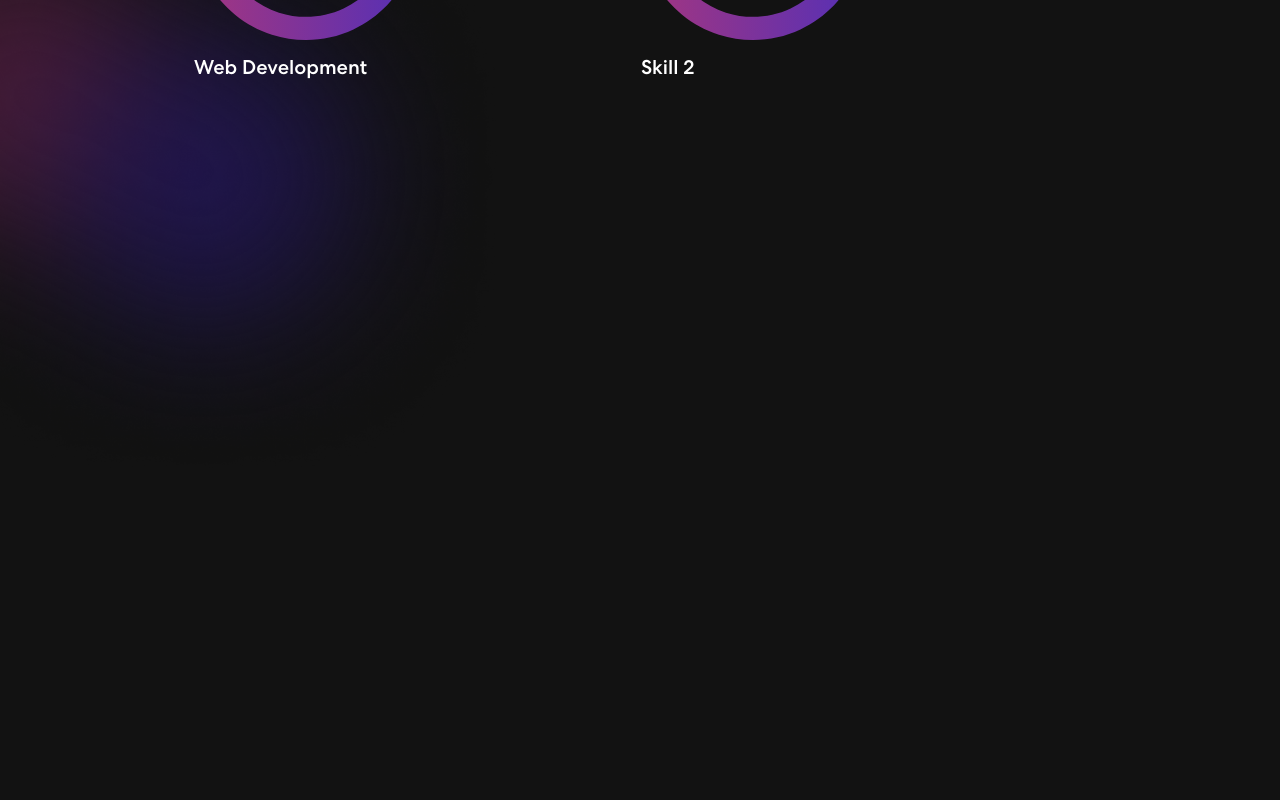
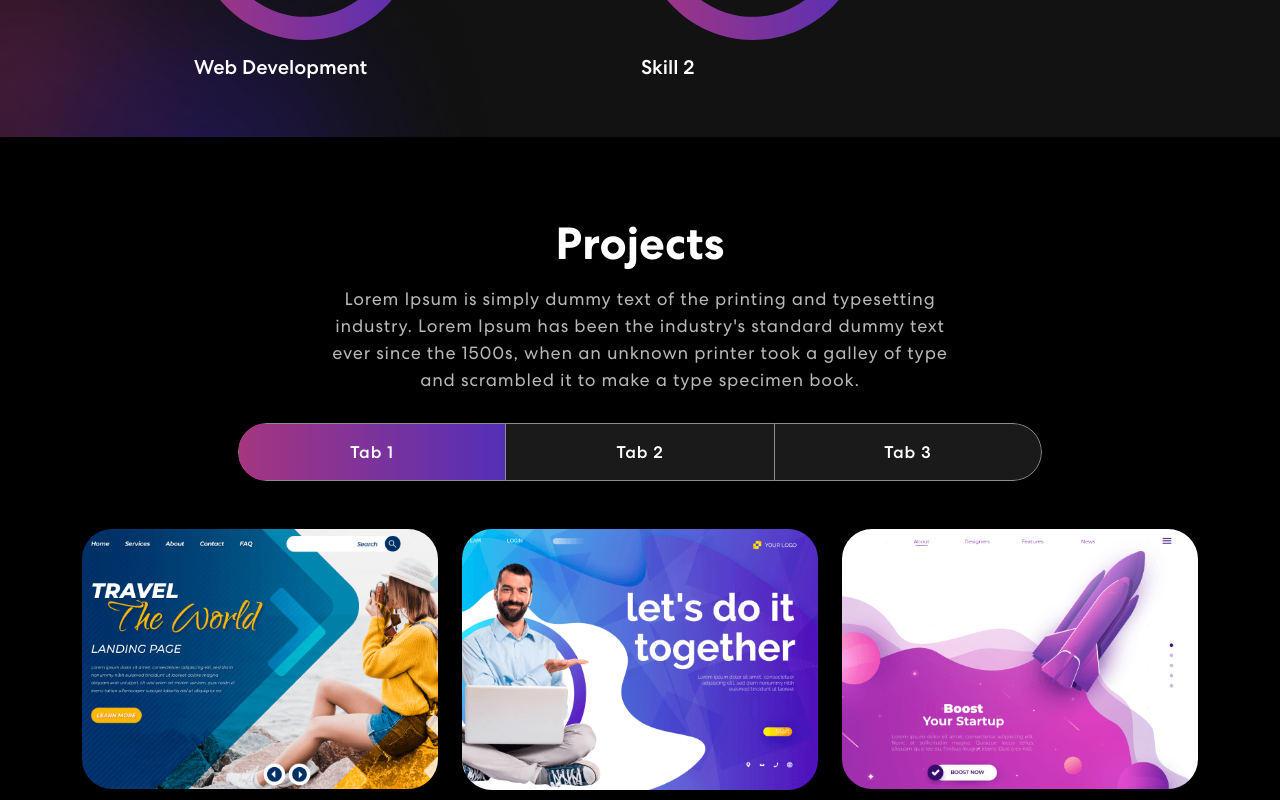
Before and after one commit to eashaan-sharma/portfolio, a React (Create React App) app: page / in a window 1280 px wide. Shown: the part 1120-1920 px from the top of the page. Before the commit the page ends 1605 px from the top, so only its background shows below. Built offline with nearby package versions, Linux system fonts and the light colour scheme.

Commit message:
Installed animate.css

```diff
--- a/src/App.js
+++ b/src/App.js
@@ -3,6 +3,7 @@
 import { NavBar } from './components/NavBar';
 import { Banner } from './components/Banner';
 import { Skills } from './components/Skills';
+import { Projects } from './components/Projects';
 
 import 'bootstrap/dist/css/bootstrap.min.css'
 
@@ -12,6 +13,7 @@
       <NavBar/>
       <Banner/>
       <Skills/>
+      <Projects/>
     </div>
   );
 }
```
